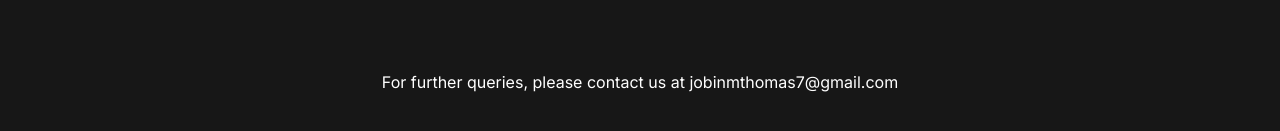
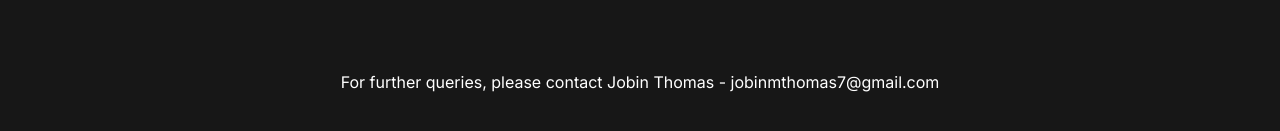
Before and after one commit to WorshipBuddy/worshipbuddy.org, a Next.js app: page /mission in a window 1280 px wide. Shown: the part 451-582 px from the top of the page. Built offline with nearby package versions, Linux system fonts and the light colour scheme.

Commit message:
mission edit

```diff
--- a/app/mission/page.jsx
+++ b/app/mission/page.jsx
@@ -13,7 +13,7 @@ function page() {
           spiritual growth.
         </div>
         <div className=" text-l text-center">
-          For further queries, please contact us at jobinmthomas7@gmail.com
+          For further queries, please contact Jobin Thomas - jobinmthomas7@gmail.com
         </div>
       </div>
     </div>
```
Also changed, not shown: 1 other file (tests, documents, lock files or other folders).
